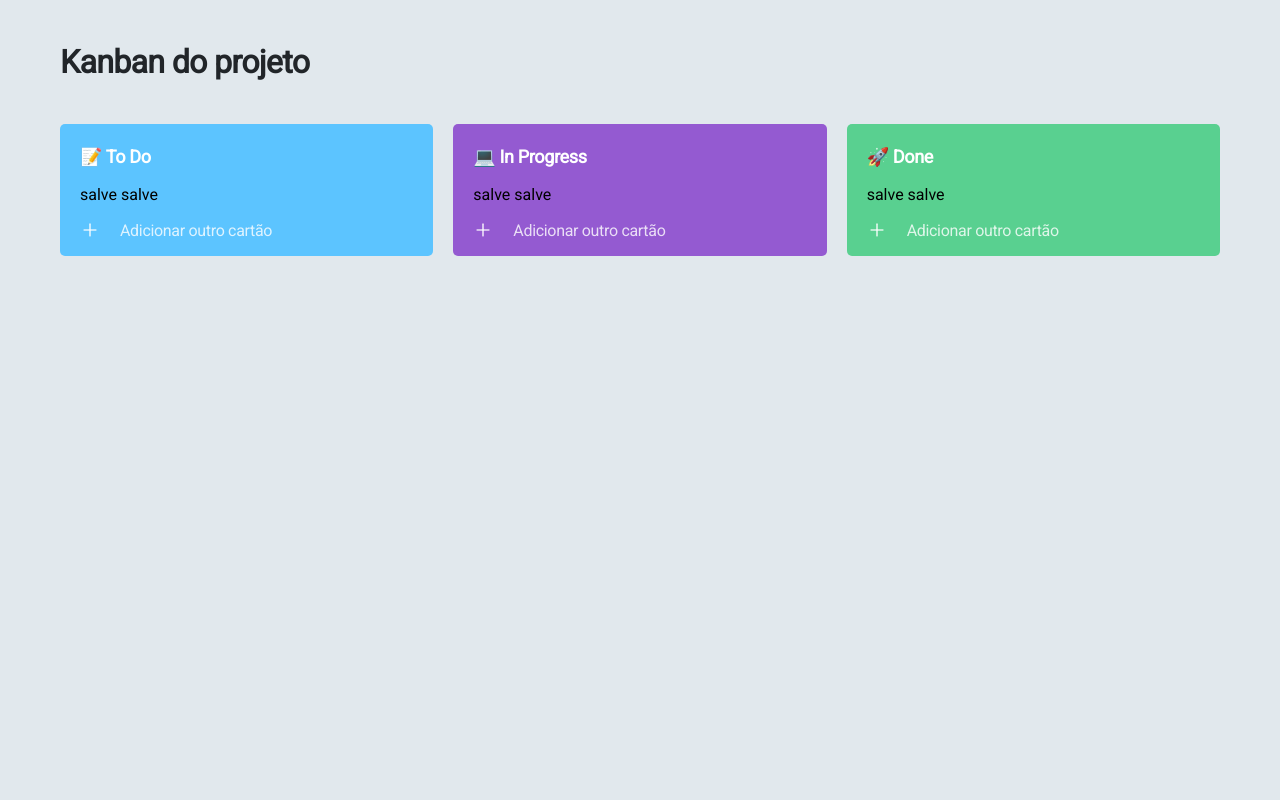
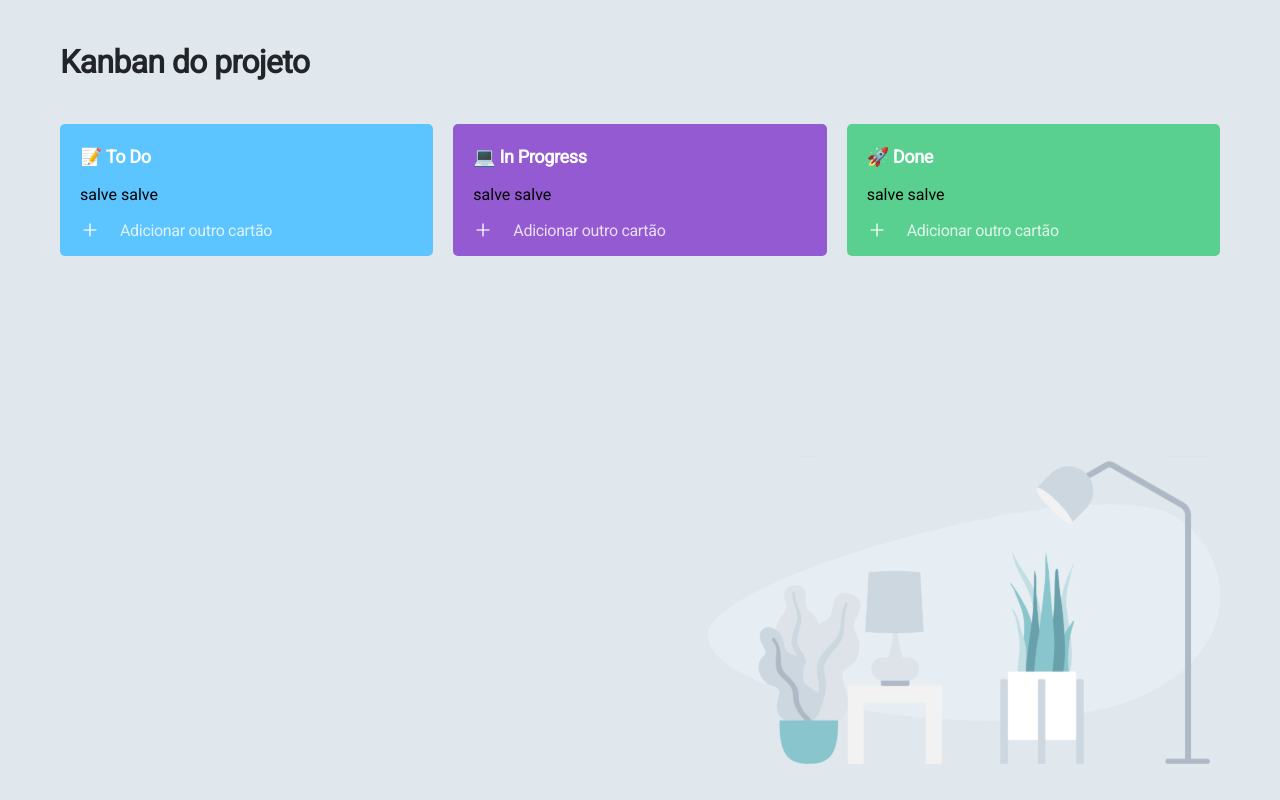
Before and after one commit to guicedo/kanban-board, a React (Create React App) app: page / in a window 1280 px wide. Built offline with nearby package versions, Linux system fonts and the light colour scheme.

Commit message:
background image

```diff
--- a/src/features/kanban-board/kanbanBoardPage.jsx
+++ b/src/features/kanban-board/kanbanBoardPage.jsx
@@ -1,6 +1,7 @@
 import React from 'react';
 import Title from '../commonComponents/title';
 import Cards from './cards';
+import Background from './background.svg';
 
 import './kanbanBoardPage.scss';
 
@@ -31,6 +32,7 @@ const KanbanBoardPage = () => (
         />
       ))}
     </div>
+    <img src={Background} className="kanban-board-page-background" alt="BackgroundImg" />
   </div>
 );
 
--- a/src/features/kanban-board/kanbanBoardPage.scss
+++ b/src/features/kanban-board/kanbanBoardPage.scss
@@ -10,4 +10,13 @@
     align-items: center;
     gap: 0px 20px;
   }
+
+  &-background{
+    width: 40%;
+    height: 40%;
+    position:absolute;
+    bottom: 30px;
+    right: 60px;
+    z-index: -1;
+  }
 }
```
Also changed, not shown: src/features/kanban-board/background.svg (added).
